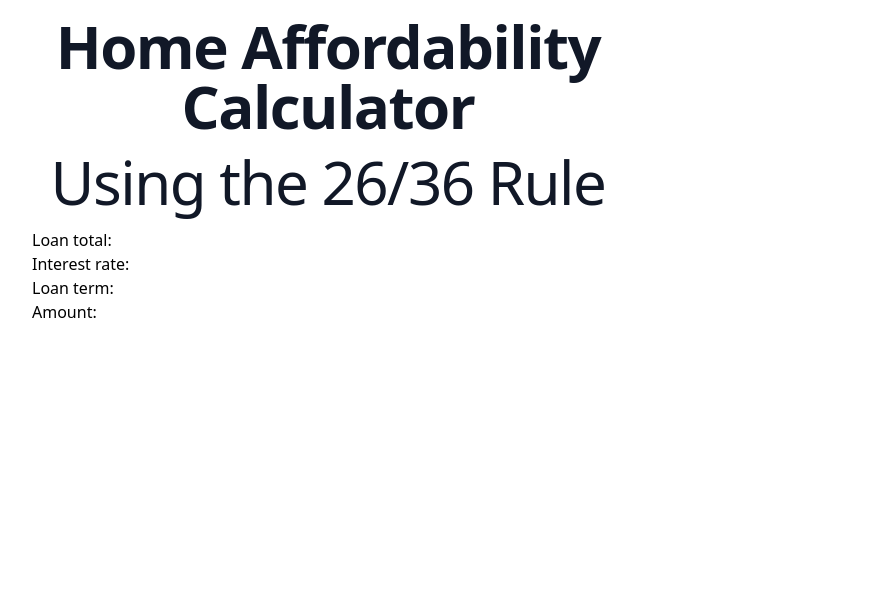
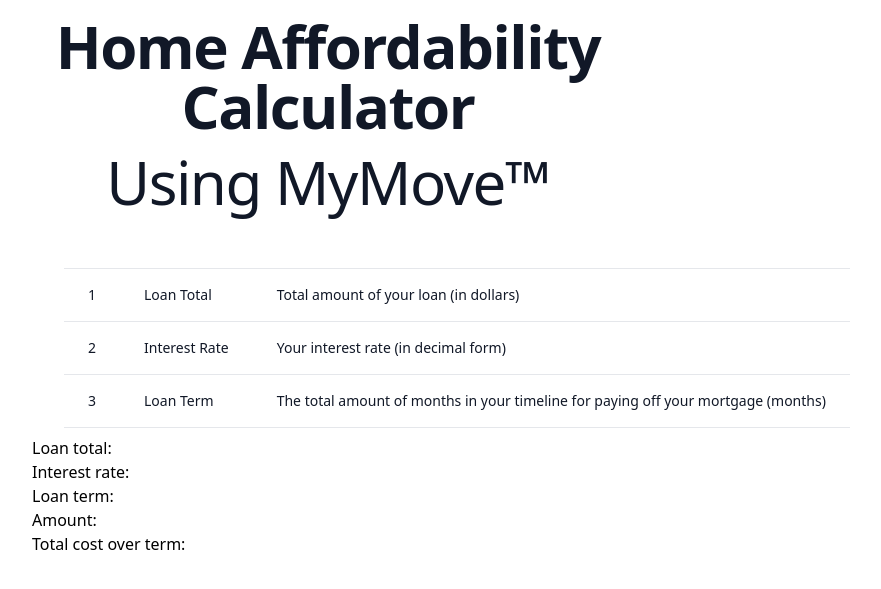
Before and after one commit to WSU-4110/HousingHelper, a Django app: page /calcmortgage/ in a window 1280 px wide. Shown: the part 99-688 px from the top of the page, without its empty margins (312-1193 px from the left). Run offline with Django 4.2, Linux system fonts and the light colour scheme; parts of the project's set-up code (start-up, migrations or seed data) failed here and were passed over; some libraries are stand-ins or nearby versions.

Commit message:
styled the calc page

```diff
--- a/housinghelper/listings/forms.py
+++ b/housinghelper/listings/forms.py
@@ -22,7 +22,20 @@ class TestForm(forms.Form):
     loan_total = forms.IntegerField()
     interest_rate = forms.FloatField()
     loan_term = forms.IntegerField()
+
     amount = forms.DecimalField(
-            widget= calculation.FormulaInput('loan_total*(((interest_rate)*(1+interest_rate)^loan_term)/(1+interest_rate)^(loan_term - 1))') # <- using single math expression
+
+
+            widget= calculation.FormulaInput(
+                'loan_total*(((interest_rate/12)*(1+(interest_rate/12))**loan_term)/((1+(interest_rate/12))**loan_term-1))'
+
+                ) # <- using single math expression
      #widget=calculation.FormulaInput('(0.28*price*term)+(down_payment)')
+
+
     )
+
+
+    Total_cost_over_term = forms.DecimalField( widget= calculation.FormulaInput(
+               'amount*120'
+                ))
--- a/housinghelper/listings/templates/listings/calc_form.html
+++ b/housinghelper/listings/templates/listings/calc_form.html
@@ -1,12 +1,76 @@
 {% extends 'main.html' %}
 {% load tailwind_filters %}
+
 {% block content %}
 
 <div class="flex justify-center">
 <div class="w-1/2">
+
+
+
+
 	<div class="px-6 py-4">
+
+
 	<h1 class="mb-4 text-4xl font-extrabold tracking-tight leading-none text-gray-900 md:text-5xl lg:text-6xl text-black-600 text-center">Home Affordability Calculator </h1>
-	<h1 class="mb-4 text-4xl  tracking-tight leading-none text-gray-900 md:text-3xl lg:text-6xl text-black-500 text-center">Using the 26/36 Rule </h1>
+	<h1 class="mb-4 text-4xl  tracking-tight leading-none text-gray-900 md:text-3xl lg:text-6xl text-black-500 text-center">Using <a href="https://www.mymove.com/mortgage/mortgage-calculation/#:~:text=These%20factors%20include%20the%20total,)%5En%20%E2%80%93%201%5D">MyMove™ </a> </h1>
+
+	<div class="py-2 inline-block min-w-full sm:px-6 lg:px-8">
+		<div class="overflow-hidden">
+		  <table class="min-w-full">
+			<thead class="border-b">
+			  <tr>
+				<th scope="col" class="text-sm font-medium text-gray-900 px-6 py-4 text-left">
+
+				</th>
+				<td class="text-sm text-gray-900 font-light px-6 py-4 whitespace-nowrap">
+
+				  </td>
+				  <td class="text-sm text-gray-900 font-light px-6 py-4 whitespace-nowrap">
+
+				  </td>
+
+			  </tr>
+			</thead>
+			<tbody>
+			  <tr class="border-b">
+				<td class="px-6 py-4 whitespace-nowrap text-sm font-medium text-gray-900">1</td>
+				<td class="text-sm text-gray-900 font-light px-6 py-4 whitespace-nowrap">
+				 Loan Total
+				</td>
+				<td class="text-sm text-gray-900 font-light px-6 py-4 whitespace-nowrap">
+				  Total amount of your loan (in dollars)
+				</td>
+
+			  </tr>
+			  <tr class="bg-white border-b">
+				<td class="px-6 py-4 whitespace-nowrap text-sm font-medium text-gray-900">2</td>
+				<td class="text-sm text-gray-900 font-light px-6 py-4 whitespace-nowrap">
+					Interest Rate
+				</td>
+				<td class="text-sm text-gray-900 font-light px-6 py-4 whitespace-nowrap">
+					Your interest rate (in decimal form)
+				</td>
+
+			  </tr>
+			  <tr class="bg-white border-b">
+				<td class="px-6 py-4 whitespace-nowrap text-sm font-medium text-gray-900">3</td>
+				<td class="text-sm text-gray-900 font-light px-6 py-4 whitespace-nowrap">
+					Loan Term
+				</td>
+				<td class="text-sm text-gray-900 font-light px-6 py-4 whitespace-nowrap">
+					The total amount of months in your timeline for paying off your mortgage (months)
+				</td>
+
+			  </tr>
+			</tbody>
+		  </table>
+		</div>
+	  </div>
+	<div class="grid place-items-center">
+
+	  </div>
+
 
 
 	<form method="POST" action="">
@@ -19,4 +83,7 @@
 </div>
 </div>
 
+
+
+
 {% endblock %}
```
